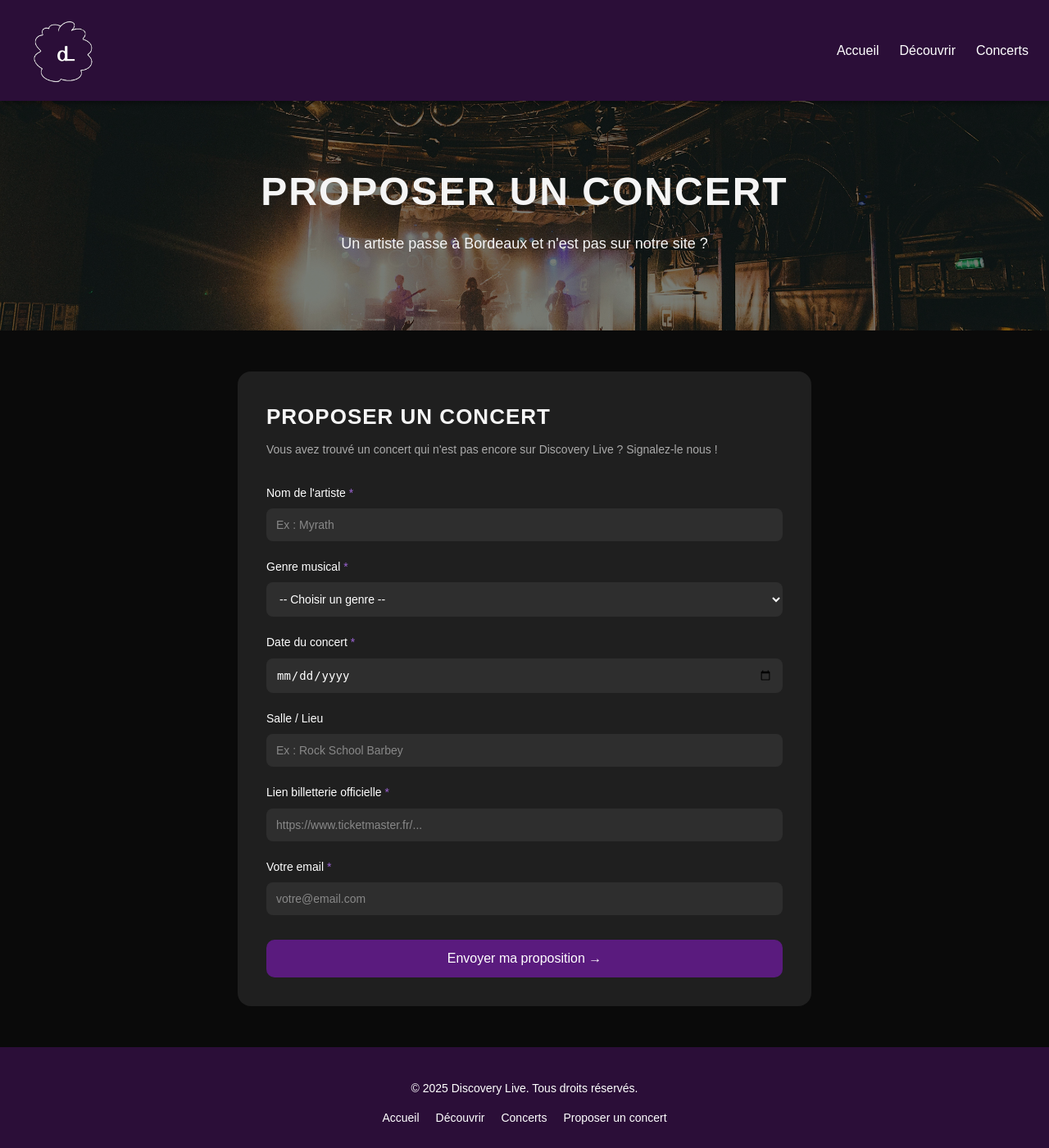
After one commit to clarasoual/Discovery-Live, a PHP site: page /proposer.php in a window 1280 px wide. The commit adds this page. Shown: the whole page at 82% size. Run offline with PHP 8.4, Linux system fonts and the light colour scheme.

Commit message:
page proposer

```diff
--- a/artiste.php
+++ b/artiste.php
@@ -109,7 +109,7 @@ $heure = date('H:i', strtotime($concert['heure']));
       <a href="index.php">Accueil</a>
       <a href="decouvrir.html">Découvrir</a>
       <a href="concerts.php">Concerts</a>
-      <a href="contacts">Contact</a>
+      <a href="proposer.php">Proposer</a>
     </div>
   </div>
 </footer>
--- a/concerts.php
+++ b/concerts.php
@@ -207,7 +207,7 @@ if ($filtreActif) {
       <a href="index.php">Accueil</a>
       <a href="decouvrir.html">Découvrir</a>
       <a href="concerts.php">Concerts</a>
-      <a href="contacts">Contact</a>
+      <a href="proposer.php">Proposer un concert</a>
     </div>
   </div>
 </footer>
--- a/index.php
+++ b/index.php
@@ -77,7 +77,7 @@
         <a href="index.php">Accueil</a>
         <a href="decouvrir.html">Découvrir</a>
         <a href="concerts.php">Concerts</a>
-        <a href="contacts">Contact</a>
+      <a href="proposer.php">Proposer un concert</a>
       </div>
     </div>
   </footer>
--- /dev/null
+++ b/proposer.php
@@ -0,0 +1,235 @@
+<?php
+require 'connexion.php';
+
+$success = false;
+$erreur = '';
+
+if ($_SERVER['REQUEST_METHOD'] === 'POST') {
+    $artiste    = trim($_POST['artiste'] ?? '');
+    $genre      = trim($_POST['genre'] ?? '');
+    $date       = trim($_POST['date'] ?? '');
+    $salle      = trim($_POST['salle'] ?? '');
+    $lien       = trim($_POST['lien'] ?? '');
+    $email      = trim($_POST['email'] ?? '');
+
+    if (!$artiste || !$genre || !$date || !$lien || !$email) {
+        $erreur = 'Veuillez remplir tous les champs obligatoires.';
+    } elseif (!filter_var($email, FILTER_VALIDATE_EMAIL)) {
+        $erreur = 'Adresse email invalide.';
+    } elseif (!filter_var($lien, FILTER_VALIDATE_URL)) {
+        $erreur = 'Le lien de billetterie n\'est pas valide.';
+    } else {
+        $stmt = $pdo->prepare("
+            INSERT INTO propositions (artiste, genre, date_concert, salle, lien_billetterie, email)
+            VALUES (?, ?, ?, ?, ?, ?)
+        ");
+        $stmt->execute([$artiste, $genre, $date, $salle, $lien, $email]);
+        $success = true;
+    }
+}
+?>
+
+<!DOCTYPE html>
+<html lang="fr">
+<head>
+  <meta charset="UTF-8" />
+  <meta name="viewport" content="width=device-width, initial-scale=1.0" />
+  <title>Proposer un concert – Discovery Live</title>
+  <link rel="stylesheet" href="concerts.css" />
+  <style>
+    .propose-wrapper {
+      max-width: 700px;
+      margin: 50px auto;
+      padding: 0 20px;
+    }
+
+    .propose-form {
+      background-color: #1f1f1f;
+      padding: 35px;
+      border-radius: 16px;
+    }
+
+    .propose-form h2 {
+      margin: 0 0 8px 0;
+      font-size: 26px;
+      text-transform: uppercase;
+      letter-spacing: 1px;
+    }
+
+    .propose-form .subtitle {
+      color: #aaaaaa;
+      font-size: 14px;
+      margin: 0 0 30px 0;
+    }
+
+    .form-group {
+      display: flex;
+      flex-direction: column;
+      margin-bottom: 20px;
+    }
+
+    .form-group label {
+      font-size: 14px;
+      color: #fff;
+      margin-bottom: 8px;
+    }
+
+    .form-group span.required {
+      color: #9a63d1;
+    }
+
+    .form-group input,
+    .form-group select {
+      padding: 12px;
+      border-radius: 8px;
+      border: none;
+      font-size: 14px;
+      background-color: #2e2e2e;
+      color: #fff;
+    }
+
+    .form-group input:focus,
+    .form-group select:focus {
+      outline: 2px solid #5a1b7e;
+    }
+
+    .form-group input::placeholder {
+      color: #888;
+    }
+
+    .submit-btn {
+      width: 100%;
+      padding: 14px;
+      background-color: #5a1b7e;
+      color: #fff;
+      border: none;
+      border-radius: 10px;
+      font-size: 16px;
+      font-weight: 500;
+      cursor: pointer;
+      transition: background-color 0.3s, transform 0.2s;
+      margin-top: 10px;
+    }
+
+    .submit-btn:hover {
+      background-color: #7c3eb0;
+      transform: scale(1.02);
+    }
+
+    .message-success {
+      background-color: #1a3a1a;
+      border: 1px solid #4caf50;
+      color: #4caf50;
+      padding: 20px;
+      border-radius: 10px;
+      text-align: center;
+      font-size: 16px;
+    }
+
+    .message-erreur {
+      background-color: #3a1a1a;
+      border: 1px solid #e53935;
+      color: #e53935;
+      padding: 14px;
+      border-radius: 8px;
+      margin-bottom: 20px;
+      font-size: 14px;
+    }
+  </style>
+</head>
+<body>
+
+<header>
+  <img src="IMAGES/logo.png" class="logo">
+  <div class="menu-icon">
+    <a href="index.php">Accueil</a>
+    <a href="decouvrir.html">Découvrir</a>
+    <a href="concerts.php">Concerts</a>
+  </div>
+</header>
+
+<!-- HERO -->
+<section class="hero">
+  <h1>Proposer un concert</h1>
+  <p>Un artiste passe à Bordeaux et n'est pas sur notre site ?</p>
+</section>
+
+<div class="propose-wrapper">
+  <div class="propose-form">
+
+    <?php if ($success) : ?>
+      <div class="message-success">
+        ✅ Merci pour votre proposition ! Nous l'examinerons et l'ajouterons au site si elle est validée.
+      </div>
+    <?php else : ?>
+
+      <h2>Proposer un concert</h2>
+      <p class="subtitle">Vous avez trouvé un concert qui n'est pas encore sur Discovery Live ? Signalez-le nous !</p>
+
+      <?php if ($erreur) : ?>
+        <div class="message-erreur">⚠️ <?= htmlspecialchars($erreur) ?></div>
+      <?php endif; ?>
+
+      <form method="POST" action="proposer.php">
+
+        <div class="form-group">
+          <label>Nom de l'artiste <span class="required">*</span></label>
+          <input type="text" name="artiste" placeholder="Ex : Myrath" value="<?= htmlspecialchars($_POST['artiste'] ?? '') ?>" required>
+        </div>
+
+        <div class="form-group">
+          <label>Genre musical <span class="required">*</span></label>
+          <select name="genre" required>
+            <option value="">-- Choisir un genre --</option>
+            <option value="metal"   <?= ($_POST['genre'] ?? '') === 'metal'   ? 'selected' : '' ?>>Metal</option>
+            <option value="rock"    <?= ($_POST['genre'] ?? '') === 'rock'    ? 'selected' : '' ?>>Rock</option>
+            <option value="rap"     <?= ($_POST['genre'] ?? '') === 'rap'     ? 'selected' : '' ?>>Rap US</option>
+            <option value="variete" <?= ($_POST['genre'] ?? '') === 'variete' ? 'selected' : '' ?>>Variété Française</option>
+            <option value="reggae"  <?= ($_POST['genre'] ?? '') === 'reggae'  ? 'selected' : '' ?>>Reggae</option>
+            <option value="electro" <?= ($_POST['genre'] ?? '') === 'electro' ? 'selected' : '' ?>>Électro</option>
+          </select>
+        </div>
+
+        <div class="form-group">
+          <label>Date du concert <span class="required">*</span></label>
+          <input type="date" name="date" value="<?= htmlspecialchars($_POST['date'] ?? '') ?>" required>
+        </div>
+
+        <div class="form-group">
+          <label>Salle / Lieu</label>
+          <input type="text" name="salle" placeholder="Ex : Rock School Barbey" value="<?= htmlspecialchars($_POST['salle'] ?? '') ?>">
+        </div>
+
+        <div class="form-group">
+          <label>Lien billetterie officielle <span class="required">*</span></label>
+          <input type="url" name="lien" placeholder="https://www.ticketmaster.fr/..." value="<?= htmlspecialchars($_POST['lien'] ?? '') ?>" required>
+        </div>
+
+        <div class="form-group">
+          <label>Votre email <span class="required">*</span></label>
+          <input type="email" name="email" placeholder="votre@email.com" value="<?= htmlspecialchars($_POST['email'] ?? '') ?>" required>
+        </div>
+
+        <button type="submit" class="submit-btn">Envoyer ma proposition →</button>
+
+      </form>
+
+    <?php endif; ?>
+
+  </div>
+</div>
+
+<footer>
+  <div class="footer-content">
+    <p>© 2025 Discovery Live. Tous droits réservés.</p>
+    <div class="footer-links">
+      <a href="index.php">Accueil</a>
+      <a href="decouvrir.html">Découvrir</a>
+      <a href="concerts.php">Concerts</a>
+      <a href="proposer.php">Proposer un concert</a>
+    </div>
+  </div>
+</footer>
+
+</body>
+</html>
```
Also changed, not shown: decouvrir.html (+4 -4 lines).
